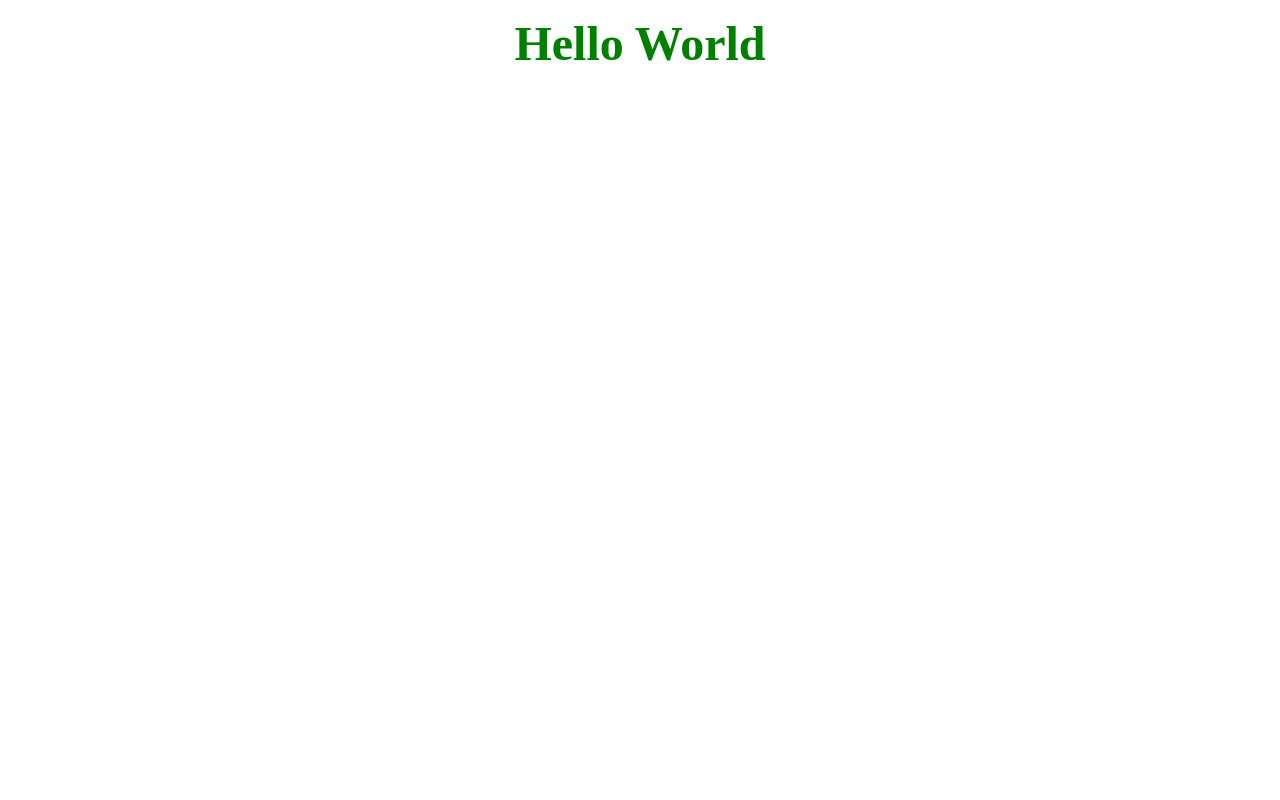
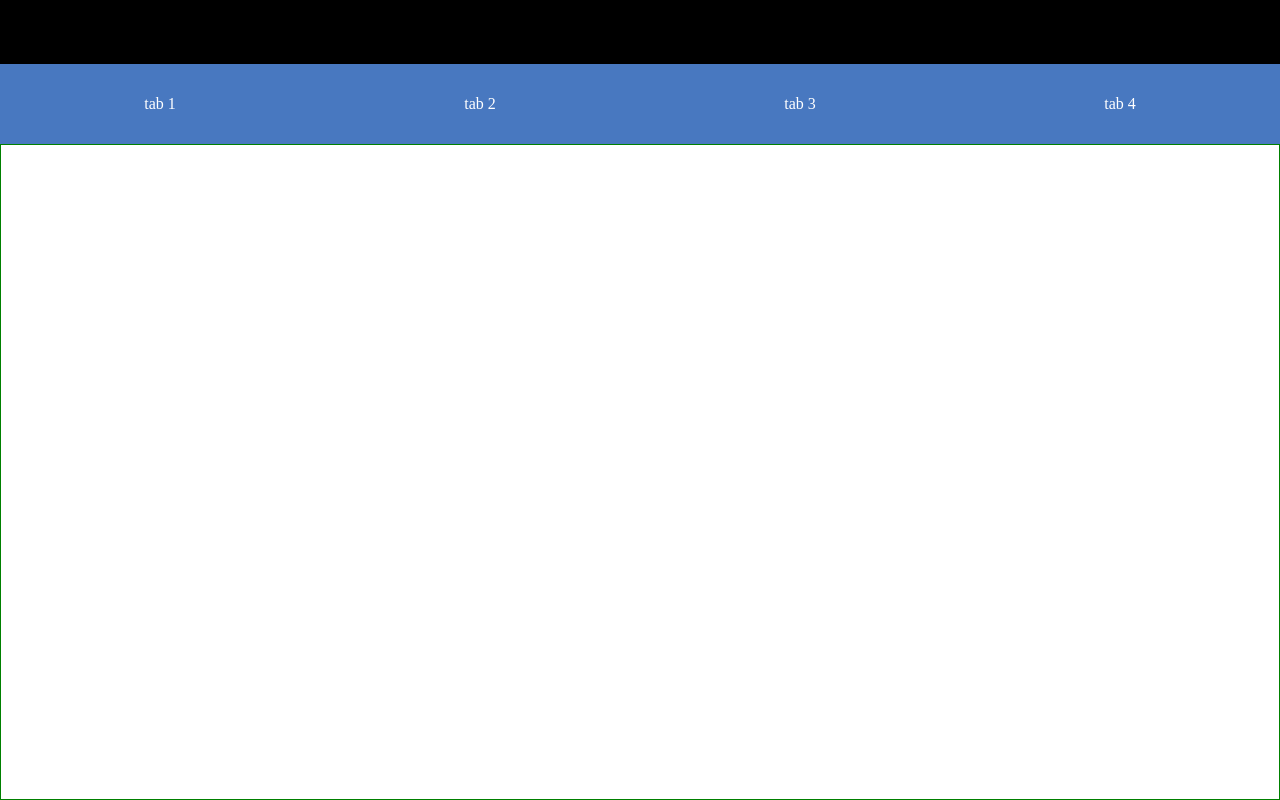
Before and after one commit to MatthewKissinger/mobile-tab-menu, a website built with Parcel: page src/index.html in a window 1280 px wide. Built offline with nearby package versions, Linux system fonts and the light colour scheme.

Commit message:
built out the html and scss

```diff
--- a/src/index.html
+++ b/src/index.html
@@ -8,7 +8,20 @@
     <link rel="stylesheet" href="./scss/styles.scss">
 </head>
 <body>
-    <h1>Hello World</h1>
+
+    <header></header>
+    <nav id="tab-menu">
+        <ul>
+            <li class="nav-tab">tab 1</li>
+            <li class="nav-tab">tab 2</li>
+            <li class="nav-tab">tab 3</li>
+            <li class="nav-tab">tab 4</li>
+        </ul>
+    </nav>
+
+    <main>
+
+    </main>
 
     <script type="module" src="./js/index.js"></script>
 </body>
--- a/src/js/index.js
+++ b/src/js/index.js
@@ -1,13 +1,5 @@
-// Main js file
+// TODO LIST
 
-const name = 'James';
+// setup on click for each tab module to be displayed in main
 
-const person = {
-  first: `${name}`,
-};
-
-const sayHelloLinting = (fName) => {
-  console.log(`Hello linting, ${fName}`);
-};
-
-sayHelloLinting(person.first);
+// on selection change the color of the tab/highlight text/underline
--- a/src/scss/styles.scss
+++ b/src/scss/styles.scss
@@ -9,11 +9,34 @@ body {
     width: 100%;
 }
 
-h1 {
-    text-align: center;
-    color: green;
-    font-size: 3rem;
-    padding: 1rem;
-    margin: 0 auto;
-    width: 75%;
+header {
+    height: 8%;
+    background-color: black;
 }
+
+nav {
+    // border: 1px solid blue;
+    height: 10%;
+    background-color: rgb(72, 120, 192);
+
+    ul {
+        height: 100%;
+        display: grid;
+        grid-template-columns: repeat(4, 1fr);
+        grid-template-rows: 1fr;
+        list-style-type: none;
+
+        li {
+            color: white;
+            // border: 1px solid red;
+            display: flex;
+            justify-content: center;
+            align-items: center;
+        }
+    }
+}
+
+main {
+    height: 82%;
+    border: 1px solid green;
+}
```
Also changed, not shown: dist/index.html, 5 other files.
